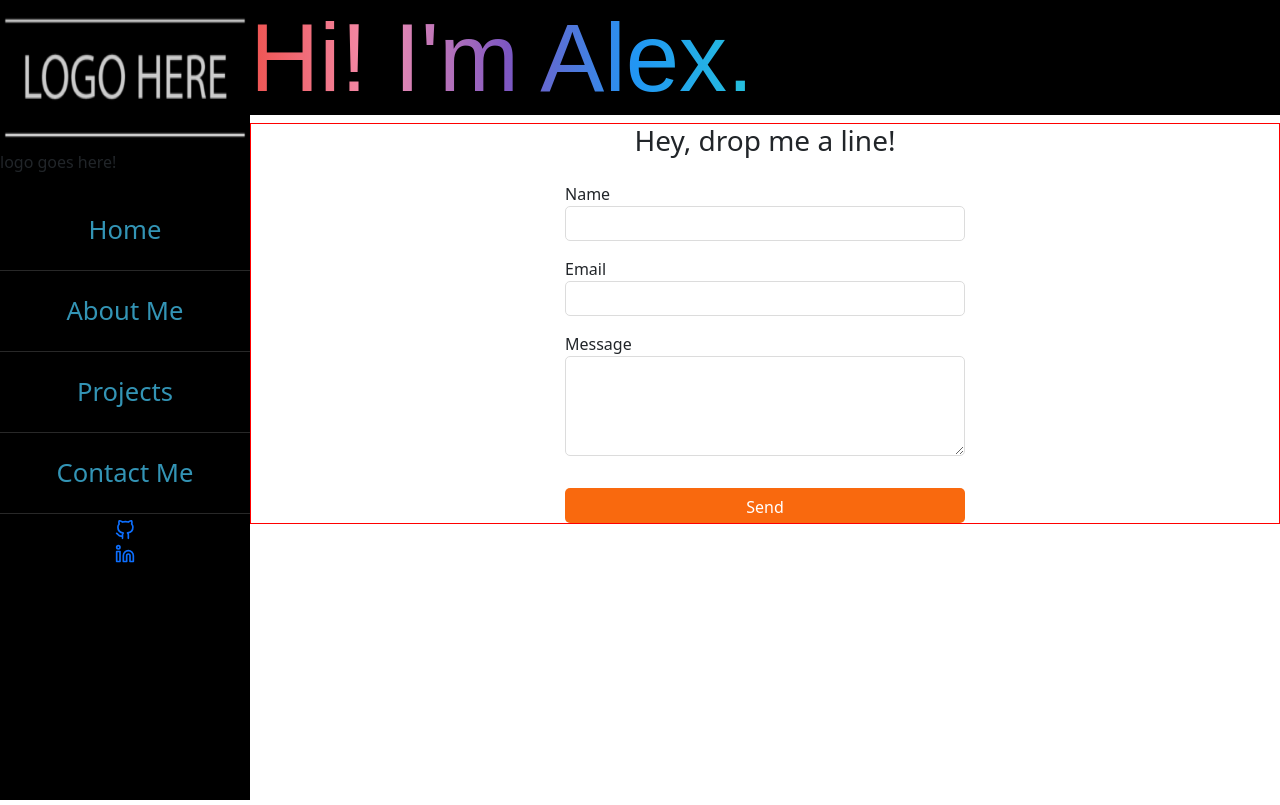
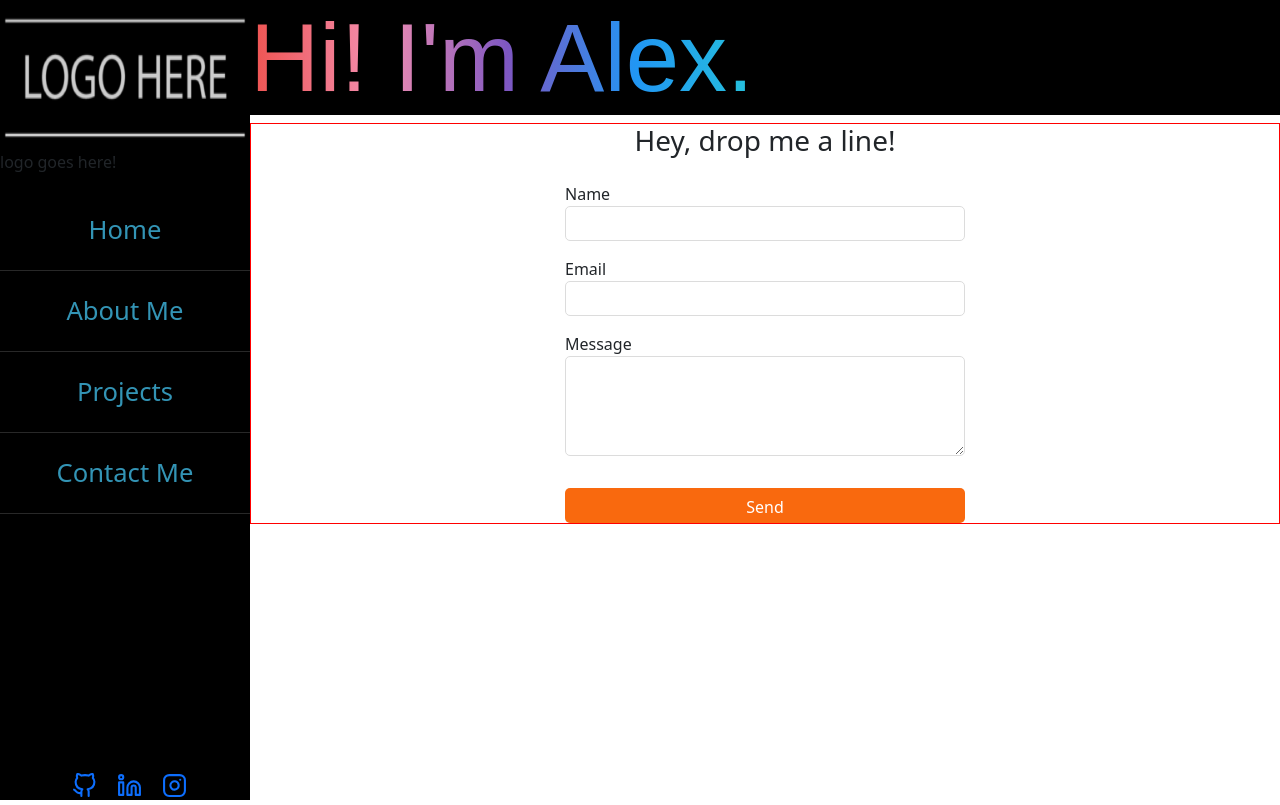
Before and after one commit to alexiusvdt/profile, a React (Create React App) app: page /contact-me in a window 1280 px wide. Built offline with nearby package versions, Linux system fonts and the light colour scheme.

Commit message:
add new social and styling work

```diff
--- a/src/components/Socials.js
+++ b/src/components/Socials.js
@@ -3,9 +3,8 @@ import { socialMedia } from '../config';
 import styled from 'styled-components';
 import { Icon } from '../components/icons/icon';
 
-
 const Socials = () => (
-  <div orientation="left">
+  <Div>
     <StyledSocialList>
       {socialMedia &&
         socialMedia.map(({url, name}, i) => (
@@ -16,14 +15,28 @@ const Socials = () => (
           </li>
         ))}
     </StyledSocialList>
-  </div>
+  </Div>
 )
 
 export default Socials;
 
+// STYLING
+const Div = styled.div`
+ display:flex;
+ align-items: center;
+ flex-direction:row;
+ position: absolute;
+ bottom: 0;
+
+
+ /* this is so jank please fix it */
+ margin-left: 60px;
+
+`;
+
 const StyledSocialList = styled.ul`
   display: flex;
-  flex-direction: column;
+  flex-direction: row;
   align-items: center;
   margin: 1px;
   padding: 1px;
@@ -45,14 +58,14 @@ const StyledSocialList = styled.ul`
     }
 
     svg {
-      width: 20px;
-      height: 20px;
+      width: 25px;
+      height: 25px;
     }
 
     li {
-      &:last-of-type {
+      /* &:last-of-type {
         margin-bottom: 20px;
-      }
+      } */
     }
   }
 `
--- a/src/components/icons/icon.js
+++ b/src/components/icons/icon.js
@@ -6,6 +6,7 @@ import IconGithub from './IconGithub';
 import IconInstagram from './IconInstagram';
 import IconLinkedIn from './IconLinkedIn';
 
+// see config.js for these
 export const Icon = ({ name }) => {
   switch (name) {
     case 'Github':
--- a/src/config.js
+++ b/src/config.js
@@ -10,6 +10,10 @@ module.exports = {
       name: 'LinkedIn',
       url: 'https://www.linkedin.com/in/ajohns12/'
     },
+    {
+      name: 'Instagram',
+      url: 'https://www.instagram.com/ob.nixillis/'
+    }
   ],
 
   projects: [
```
